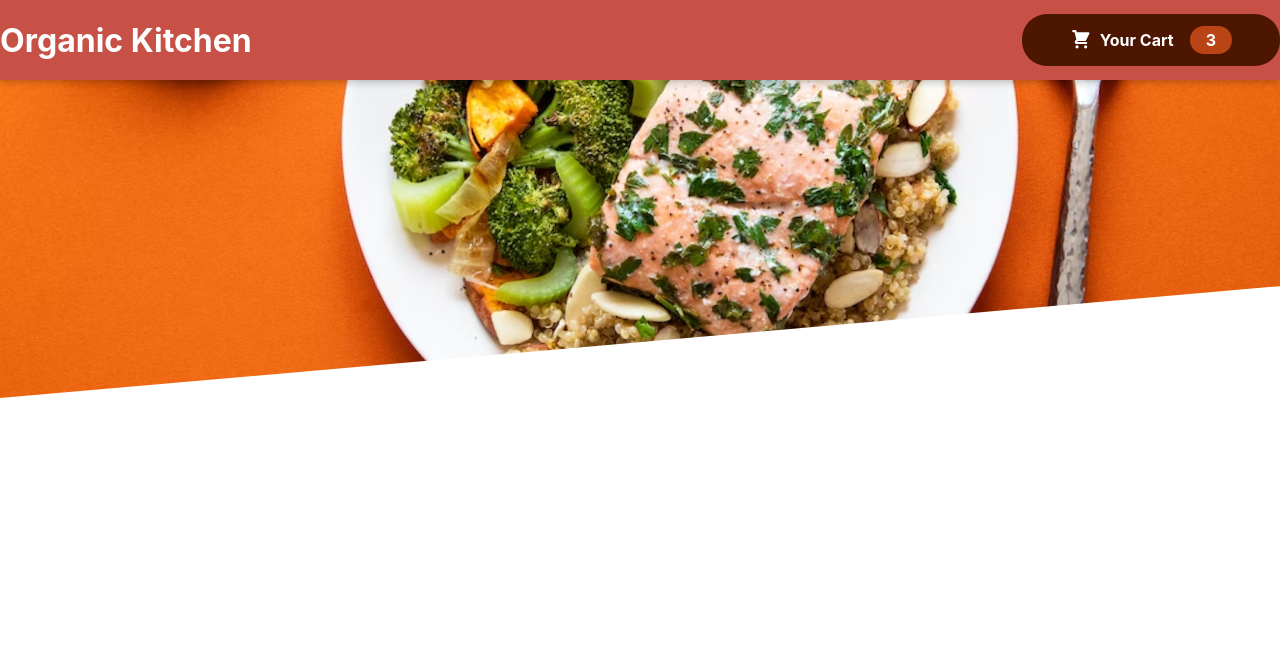
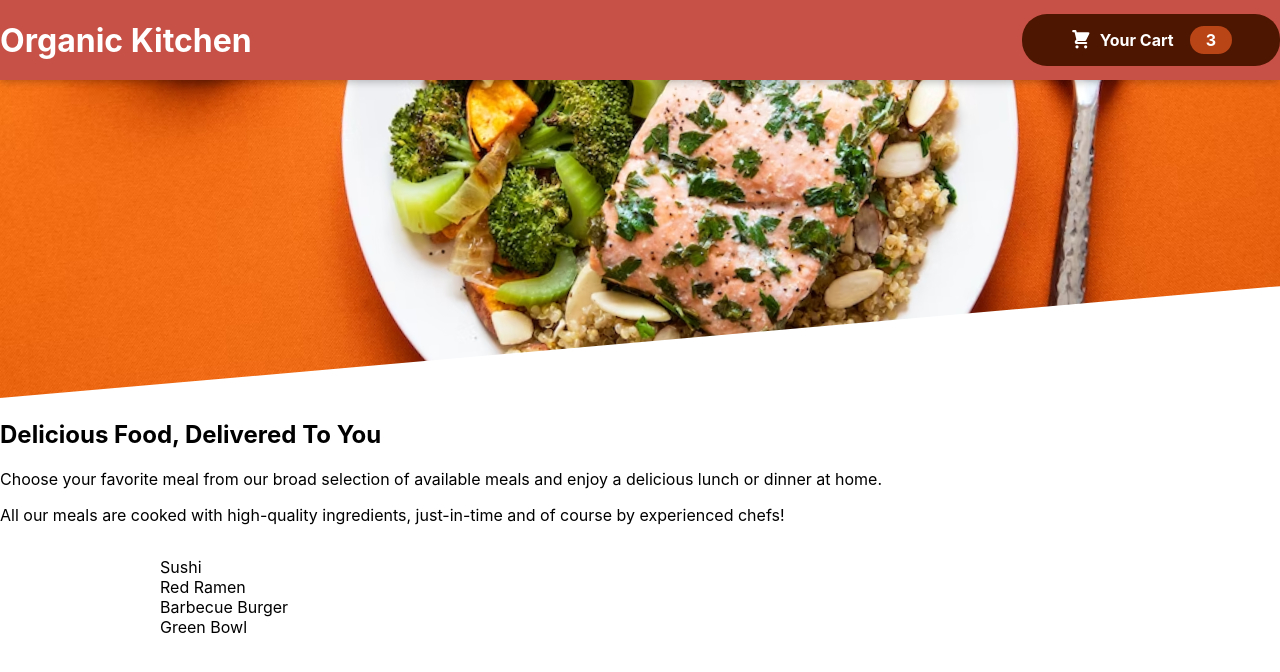
Before and after one commit to MMM-ZA/react-food-ordering-app, a React (Create React App) app in the folder react-food-ordering-app/: page / in a window 1280 px wide. Shown: the top 672 px of the page. Built offline with nearby package versions, Linux system fonts and the light colour scheme.

Commit message:
created and populated Meals component

```diff
--- a/react-food-ordering-app/src/App.js
+++ b/react-food-ordering-app/src/App.js
@@ -1,11 +1,15 @@
 import { Fragment } from 'react';
 import './App.css';
 import Header from './Components/Layout/Header';
+import Meals from './Components/Meals/Meals';
 
 function App() {
   return (
     <Fragment>
     <Header/>
+    <main>
+      <Meals/>
+    </main>
     </Fragment>
 
   );
--- a/react-food-ordering-app/src/Components/Meals/AvailableMeals.js
+++ b/react-food-ordering-app/src/Components/Meals/AvailableMeals.js
@@ -1,3 +1,5 @@
+import classes from './AvailableMeals.module.css';
+
 const DUMMY_MEALS = [
   {
     id: 'm1',
@@ -7,8 +9,8 @@
   },
   {
     id: 'm2',
-    name: 'Schnitzel',
-    description: 'A german specialty!',
+    name: 'Red Ramen',
+    description: 'A Japanese specialty!',
     price: 16.5,
   },
   {
@@ -27,14 +29,13 @@
 ]
 
 const AvailableMeals = () => {
+ const mealsList = DUMMY_MEALS.map((meal) => <li>{meal.name}</li>);
 
-<section>
-   <ul>
-
-   </ul>
-
+ return (
+<section className={classes.meals}>
+   <ul>{mealsList}</ul>
 </section>
-
+ );
 };
 
 export default AvailableMeals;
--- /dev/null
+++ b/react-food-ordering-app/src/Components/Meals/AvailableMeals.module.css
@@ -0,0 +1,24 @@
+.meals {
+  max-width: 60rem;
+  width: 90%;
+  margin: 2rem auto;
+  animation: meals-appear 1s ease-out forwards;
+}
+
+.meals ul {
+  list-style: none;
+  margin: 0;
+  padding: 0;
+}
+
+@keyframes meals-appear {
+  from {
+    opacity: 0;
+    transform: translateY(3rem);
+  }
+
+  to {
+    opacity: 1;
+    transform: translateY(0);
+  }
+}
--- a/react-food-ordering-app/src/Components/Meals/Meals.js
+++ b/react-food-ordering-app/src/Components/Meals/Meals.js
@@ -0,0 +1,17 @@
+import { Fragment } from 'react';
+import MealsSummary from './MealsSummary';
+import AvailableMeals from './AvailableMeals';
+
+
+
+const Meals = () => {
+  return (
+  <Fragment>
+   <MealsSummary/>
+   <AvailableMeals/>
+  </Fragment>
+
+  );
+};
+
+export default Meals ;
```
